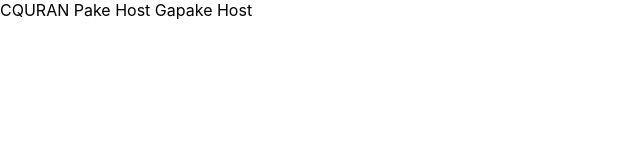
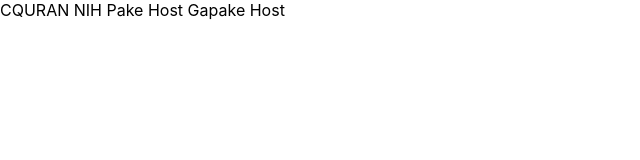
Before and after one commit to vrizawahyu22/nextwebview, a Next.js app: page / in a window 1280 px wide. Shown: the top 160 px of the page, without its empty margins (0-640 px from the left). Built offline with nearby package versions, Linux system fonts and the light colour scheme.

Commit message:
Update index.js

```diff
--- a/pages/index.js
+++ b/pages/index.js
@@ -1,6 +1,8 @@
 // import React, {useEffect, useState} from 'react';
 // import Head from 'next/head'
 // import styles from '../styles/Home.module.css'
+
+import { useEffect } from "react"
 
 // export default function Home() {
 //   const [color, setColor] = useState('blue');
@@ -175,10 +177,13 @@
 // export default App;
 
 export default function Home() {
+  useEffect(() => {
+    window.open("cquran://app")
+  }, [])
   return (
     <>
-      <a href="cquran://app">CQURAN</a>
-      <a href="intent://scan/HOST/app#Intent;scheme=cquran;package=com.cquran;end"> Pake Host </a>
+      <a href="cquran://app">CQURAN NIH</a>
+      <a href="intent://app#Intent;scheme=cquran;package=com.cquran;end"> Pake Host </a>
       <a href="intent://scan/#Intent;scheme=cquran;package=com.cquran;end"> Gapake Host </a>
     </>
   )
```
